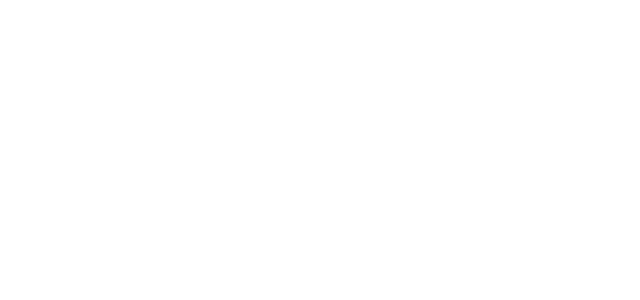
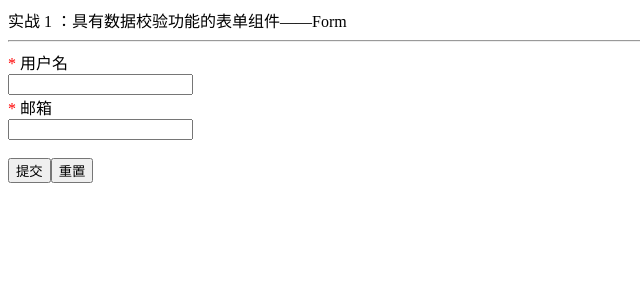
Before and after one commit to negrochn/study-juejin, a Vue app in the folder vue/code/vue-components/: page /#/form in a window 1280 px wide. Shown: the top 300 px of the page, without its empty margins (0-640 px from the left). Built offline with nearby package versions, Linux system fonts and the light colour scheme; the HTML template or start-up script is replaced by a standard one.

Commit message:
增加 实战 1.md

```diff
--- a/vue/code/vue-components/package.json
+++ b/vue/code/vue-components/package.json
@@ -8,6 +8,7 @@
     "lint": "vue-cli-service lint"
   },
   "dependencies": {
+    "async-validator": "^3.4.0",
     "core-js": "^3.6.5",
     "vue": "^2.6.11",
     "vue-router": "^3.4.7"
--- /dev/null
+++ b/vue/code/vue-components/src/components/form/form-item.vue
@@ -0,0 +1,142 @@
+<template>
+  <div>
+    <label
+      v-if="label"
+      :class="{ 'i-form-item-label-required': isRequired }"
+    >
+      {{ label }}
+    </label>
+    <div>
+      <slot></slot>
+      <div
+        v-if="validateState === 'error'"
+        class="i-form-item-message"
+      >
+        {{ validateMessage }}
+      </div>
+    </div>
+  </div>
+</template>
+
+<script>
+import AsyncValidator from 'async-validator'
+import Emitter from '@/mixins/emitter'
+
+export default {
+  name: 'iFormItem',
+  inject: ['form'],
+  mixins: [Emitter],
+  props: {
+    label: {
+      type: String,
+      default: '',
+    },
+    prop: {
+      type: String,
+    },
+  },
+  data() {
+    return {
+      isRequired: false, // 是否必填项
+      validateState: '', // 校验状态
+      validateMessage: '', // 校验不通过时的提示信息
+    }
+  },
+  computed: {
+    // 从 Form 的 model 中动态得到当前表单组件的数据
+    fieldValue() {
+      return this.form.model[this.prop]
+    },
+  },
+  // 组件渲染时，将实例缓存在 Form 中
+  mounted() {
+    // 如果没有传入 prop ，则无需校验，也就无需缓存
+    if (this.prop) {
+      this.dispatch('iForm', 'on-form-item-add', this)
+
+      // 设置初始值，以便在重置时恢复默认值
+      this.initialValue = this.fieldValue
+
+      this.setRules()
+    }
+  },
+  // 组件销毁时，将实例从 Form 的缓存中移除
+  beforeDestroy() {
+    this.dispatch('iForm', 'on-form-item-remove', this)
+  },
+  methods: {
+    setRules() {
+      let rules = this.getRules()
+      if (rules.length) {
+        // 如果当前校验规则中有必填项，则标记出来
+        this.isRequired = rules.some((rule) => rule.required)
+      }
+      this.$on('on-form-blur', this.onFieldBlur)
+      this.$on('on-form-change', this.onFieldChange)
+    },
+    // 从 Form 的 rules 属性中，获取当前 FormItem 的校验规则
+    getRules() {
+      let formRules = this.form.rules
+      formRules = formRules ? formRules[this.prop] : []
+      return [].concat(formRules || [])
+    },
+    // 只支持 blur 和 change ，所以过滤出符合要求的 rule 规则
+    getFilteredRule(trigger) {
+      const rules = this.getRules()
+      return rules.filter(
+        (rule) => !rule.trigger || rule.trigger.indexOf(trigger) !== -1
+      )
+    },
+    /**
+     * 校验数据
+     * @param trigger 校验类型
+     * @param callback 回调函数
+     */
+    validate(trigger, callback = function () {}) {
+      let rules = this.getFilteredRule(trigger)
+      if (!rules || rules.length === 0) {
+        return true
+      }
+      // 设置状态为校验中
+      this.validateState = 'validating'
+      // 以下为 async-validator 的调用方法
+      let descriptor = {}
+      descriptor[this.prop] = rules
+      const validator = new AsyncValidator(descriptor)
+
+      let model = {}
+      model[this.prop] = this.fieldValue
+
+      validator.validate(model, { firstFields: true }, (errors) => {
+        this.validateState = !errors ? 'success' : 'error'
+        this.validateMessage = errors ? errors[0].message : ''
+
+        callback(this.validateMessage)
+      })
+    },
+    // 重置数据
+    resetField() {
+      this.validateState = ''
+      this.validateMessage = ''
+
+      this.form.model[this.prop] = this.initialValue
+    },
+    onFieldBlur() {
+      this.validate('blur')
+    },
+    onFieldChange() {
+      this.validate('change')
+    },
+  },
+}
+</script>
+
+<style>
+.i-form-item-label-required:before {
+  content: '*';
+  color: red;
+}
+.i-form-item-message {
+  color: red;
+}
+</style>
--- /dev/null
+++ b/vue/code/vue-components/src/components/form/form.vue
@@ -0,0 +1,74 @@
+<template>
+  <form>
+    <slot></slot>
+  </form>
+</template>
+
+<script>
+export default {
+  name: 'iForm',
+  provide() {
+    return {
+      form: this,
+    }
+  },
+  props: {
+    model: {
+      type: Object,
+    },
+    rules: {
+      type: Object,
+    },
+  },
+  data() {
+    return {
+      fields: [], // 缓存 FormItem 实例的数组
+    }
+  },
+  // 根据父子组件的生命周期顺序，需要在 created 中监听
+  created() {
+    this.$on('on-form-item-add', (field) => {
+      if (field) {
+        this.fields.push(field)
+      }
+    })
+    this.$on('on-form-item-remove', (field) => {
+      if (field.prop) {
+        this.fields.splice(this.fields.indexOf(field), 1)
+      }
+    })
+  },
+  methods: {
+    // 公开方法，全部校验数据，支持 Promise
+    validate(callback) {
+      return new Promise((resolve) => {
+        let valid = true
+        let count = 0
+        this.fields.forEach((field) => {
+          field.validate('', (errors) => {
+            if (errors) {
+              valid = false
+            }
+            if (++count === this.fields.length) {
+              // 全部完成
+              resolve(valid)
+              if (typeof callback === 'function') {
+                callback(valid)
+              }
+            }
+          })
+        })
+      })
+    },
+    // 公开方法，全部重置数据
+    resetFields() {
+      this.fields.forEach((field) => {
+        field.resetField()
+      })
+    },
+  },
+}
+</script>
+
+<style>
+</style>
--- /dev/null
+++ b/vue/code/vue-components/src/components/input/input.vue
@@ -0,0 +1,47 @@
+<template>
+  <input
+    type="text"
+    :value="currentValue"
+    @input="onInput"
+    @blur="onBlur"
+  >
+</template>
+
+<script>
+import Emitter from '@/mixins/emitter'
+
+export default {
+  name: 'iInput',
+  mixins: [Emitter],
+  props: {
+    value: {
+      type: String,
+      default: '',
+    },
+  },
+  data() {
+    return {
+      currentValue: this.value,
+    }
+  },
+  watch: {
+    value(val) {
+      this.currentValue = val
+    },
+  },
+  methods: {
+    onInput(event) {
+      const value = event.target.value
+      this.currentValue = value
+      this.$emit('input', value)
+      this.dispatch('iFormItem', 'on-form-change', value)
+    },
+    onBlur() {
+      this.dispatch('iFormItem', 'on-form-blur', this.currentValue)
+    },
+  },
+}
+</script>
+
+<style>
+</style>
--- /dev/null
+++ b/vue/code/vue-components/src/pages/form/index.vue
@@ -0,0 +1,76 @@
+<template>
+  <div>
+    <header>实战 1 ：具有数据校验功能的表单组件——Form</header>
+    <hr>
+    <main>
+      <i-form
+        ref="form"
+        :model="formValidate"
+        :rules="ruleValidate"
+      >
+        <i-form-item
+          label="用户名"
+          prop="name"
+        >
+          <i-input v-model="formValidate.name" />
+        </i-form-item>
+        <i-form-item
+          label="邮箱"
+          prop="mail"
+        >
+          <i-input v-model="formValidate.mail" />
+        </i-form-item>
+      </i-form>
+      <br>
+      <button @click="onSubmit">提交</button>
+      <button @click="onReset">重置</button>
+    </main>
+  </div>
+</template>
+
+<script>
+import iForm from '@/components/form/form'
+import iFormItem from '@/components/form/form-item'
+import iInput from '@/components/input/input'
+
+export default {
+  name: 'Form',
+  components: {
+    iForm,
+    iFormItem,
+    iInput,
+  },
+  data() {
+    return {
+      formValidate: {
+        name: '',
+        mail: '',
+      },
+      ruleValidate: {
+        name: [{ required: true, message: '用户名不能为空', trigger: 'blur' }],
+        mail: [
+          { required: true, message: '邮箱不能为空', trigger: 'blur' },
+          { type: 'email', message: '邮箱格式不正确', trigger: 'blur' },
+        ],
+      },
+    }
+  },
+  methods: {
+    onSubmit() {
+      this.$refs.form.validate((valid) => {
+        if (valid) {
+          alert('提交成功')
+        } else {
+          alert('表单校验失败')
+        }
+      })
+    },
+    onReset() {
+      this.$refs.form.resetFields()
+    },
+  },
+}
+</script>
+
+<style>
+</style>
--- a/vue/code/vue-components/src/pages/home/index.vue
+++ b/vue/code/vue-components/src/pages/home/index.vue
@@ -33,6 +33,10 @@
             '组件的通信 2 ：派发与广播——自行实现 dispatch 和 broadcast 方法',
           value: 'dispatch-broadcast',
         },
+        {
+          label: '实战 1 ：具有数据校验功能的表单组件——Form',
+          value: 'form',
+        },
       ],
     }
   },
--- a/vue/code/vue-components/src/router/routes.js
+++ b/vue/code/vue-components/src/router/routes.js
@@ -16,8 +16,13 @@
   },
   {
     name: 'dispatch-broadcast',
-    path: 'dispatch-broadcast',
+    path: '/dispatch-broadcast',
     component: () => import('@/pages/dispatch-broadcast')
+  },
+  {
+    name: 'form',
+    path: '/form',
+    component: () => import('@/pages/form')
   }
 ]
 
```
Also changed, not shown: 1 other file (tests, documents, lock files or other folders).
